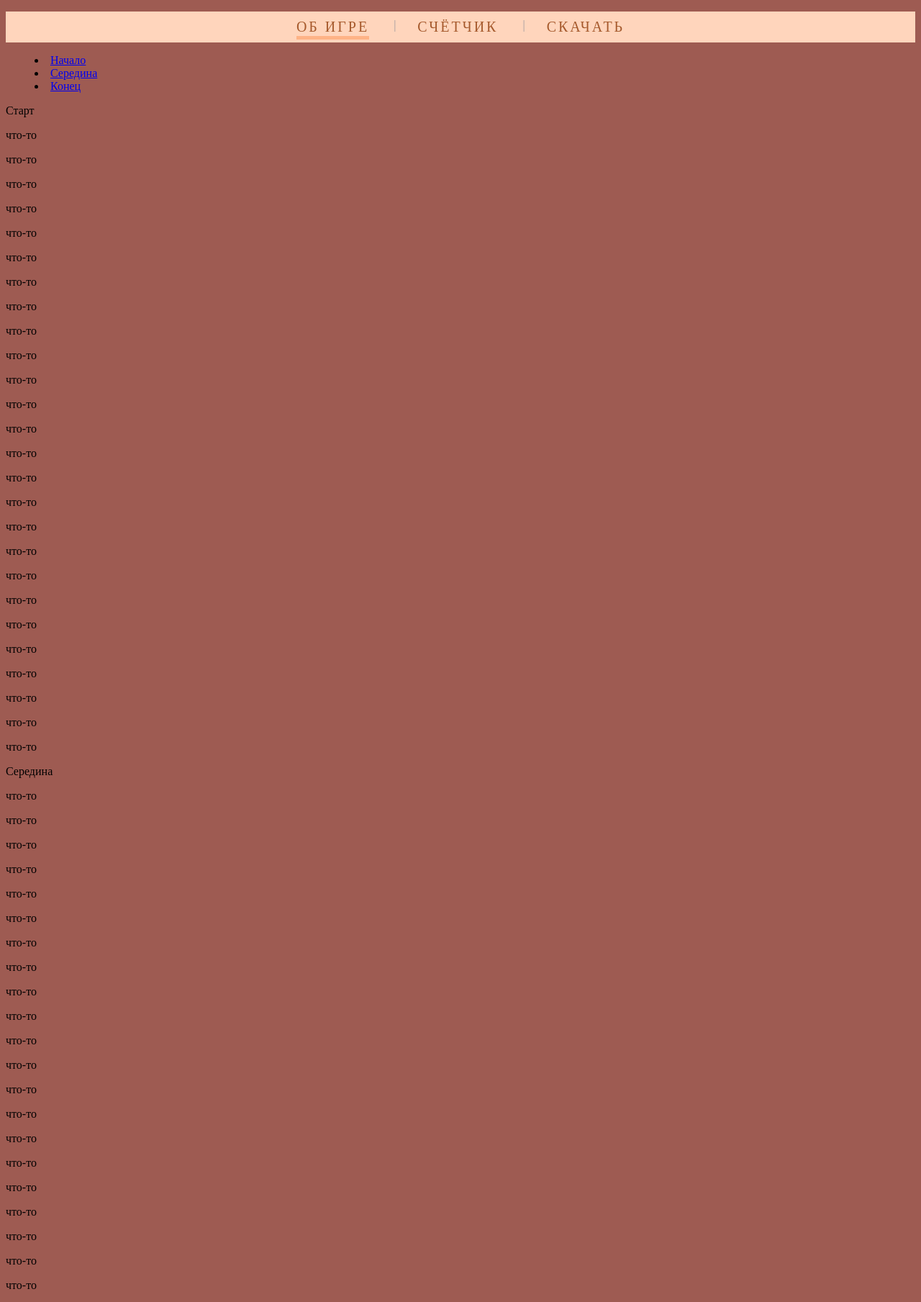
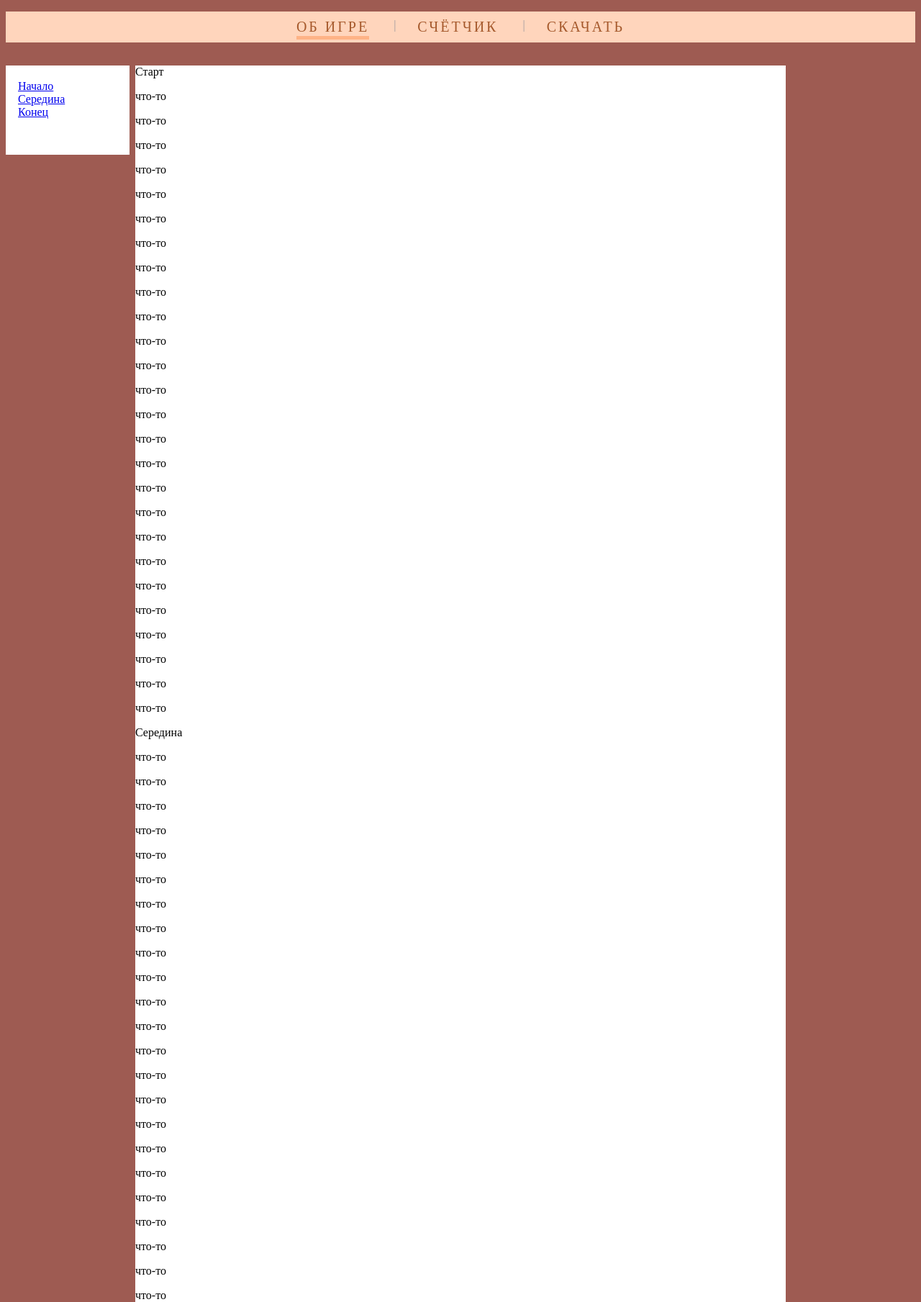
Before and after one commit to GREMIAR/Semester-5, a PHP site: page /Main.html in a window 1280 px wide. Shown: the part 119-1928 px from the top of the page at 72% size. Run offline with PHP 8.4, Linux system fonts and the light colour scheme.

Commit message:
небольшая оптимизация

```diff
--- a/lab 1/Counter.html
+++ b/lab 1/Counter.html
@@ -18,7 +18,7 @@
 			<li><a href="#End">Конец</a>
 		</menu>
 		<article>
-			<p><a name="Start"></a></p>
+			<a name="Start"></a>
 			<p>Старт</p>
 			<p>что-то</p>
 			<p>что-то</p>
@@ -46,7 +46,7 @@
 			<p>что-то</p>
 			<p>что-то</p>
 			<p>что-то</p>
-			<p><a name="Mid"></a></p>
+			<a name="Mid"></a>
 			<p>Середина</p>
 			<p>что-то</p>
 			<p>что-то</p>
@@ -82,7 +82,7 @@
 			<p>что-то</p>
 			<p>что-то</p>
 			<p>что-то</p>
-			<p><a name="End"></a></p>
+			<a name="End"></a>
 			<p>Конец</p>
 			<p>что-то</p>
 			<p>что-то</p>
--- a/lab 1/Download.html
+++ b/lab 1/Download.html
@@ -18,7 +18,7 @@
 			<li><a href="#End">Конец</a>
 		</menu>
 		<article>
-			<p><a name="Start"></a></p>
+			<a name="Start"></a>
 			<p>Старт</p>
 			<p>что-то</p>
 			<p>что-то</p>
@@ -46,7 +46,7 @@
 			<p>что-то</p>
 			<p>что-то</p>
 			<p>что-то</p>
-			<p><a name="Mid"></a></p>
+			<a name="Mid"></a>
 			<p>Середина</p>
 			<p>что-то</p>
 			<p>что-то</p>
@@ -82,7 +82,7 @@
 			<p>что-то</p>
 			<p>что-то</p>
 			<p>что-то</p>
-			<p><a name="End"></a></p>
+			<a name="End"></a>
 			<p>Конец</p>
 			<p>что-то</p>
 			<p>что-то</p>
--- a/lab 1/Main.html
+++ b/lab 1/Main.html
@@ -18,7 +18,7 @@
 			<li><a href="#End">Конец</a>
 		</menu>
 		<article>
-			<p><a name="Start"></a></p>
+			<a name="Start"></a>
 			<p>Старт</p>
 			<p>что-то</p>
 			<p>что-то</p>
@@ -46,7 +46,7 @@
 			<p>что-то</p>
 			<p>что-то</p>
 			<p>что-то</p>
-			<p><a name="Mid"></a></p>
+			<a name="Mid"></a>
 			<p>Середина</p>
 			<p>что-то</p>
 			<p>что-то</p>
@@ -82,7 +82,7 @@
 			<p>что-то</p>
 			<p>что-то</p>
 			<p>что-то</p>
-			<p><a name="End"></a></p>
+			<a name="End"></a>
 			<p>Конец</p>
 			<p>что-то</p>
 			<p>что-то</p>
@@ -133,5 +133,8 @@
 			<p>что-то</p>
 			<p>что-то</p>
   	</article>
+  	<footer>
+  	<p>Тест</p>
+		</footer>
   </body>
 </html>
--- a/lab 1/style.css
+++ b/lab 1/style.css
@@ -9,6 +9,27 @@ header {
 	font-size: 48px;
 	font-weight: bold;
 }
+
+article{
+	margin-top: 32px;
+	background: #fff;
+	margin-left: 180px;
+	margin-right: 180px;
+}
+
+.menu{
+	padding-top: 20px;
+	padding-bottom: 50px;
+	padding-left: 17px;
+	padding-right: 90px;
+	text-align: left;
+	background: #fff;
+	position: fixed;
+}
+.menu li {
+	display: block;
+}
+
 
 .NavBar {
 	padding: 10px;
```
